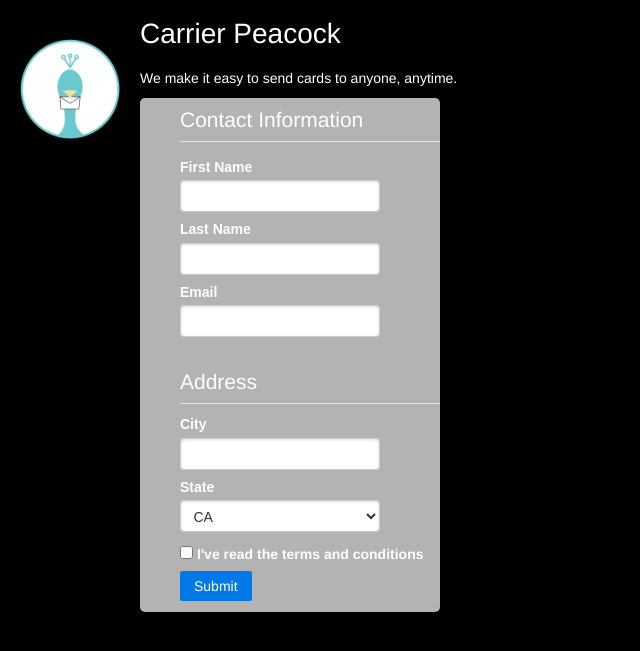
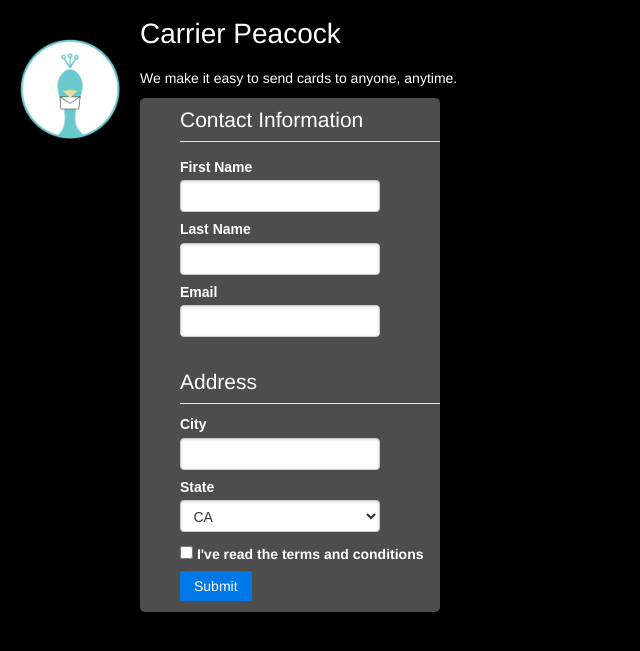
Before and after one commit to carrierpeacock/carrierpeacock.github.io, a PHP site: page / in a window 1280 px wide. Shown: the top 651 px of the page, without its empty margins (0-640 px from the left). Run offline with PHP 8.4, Linux system fonts and the light colour scheme; some libraries are stand-ins or nearby versions.

Commit message:
readd index.html

```diff
--- a/css/style.css
+++ b/css/style.css
@@ -34,7 +34,7 @@ label {
 }
 form#info {
     padding-left: 40px;
-    background-color: rgba(255, 255, 255, 0.7);
+    background-color: rgba(255, 255, 255, 0.3);
     width: 300px;
     -webkit-border-radius: 5px 5px 5px 5px;
     -moz-border-radius: 5px 5px 5px 5px;
```
